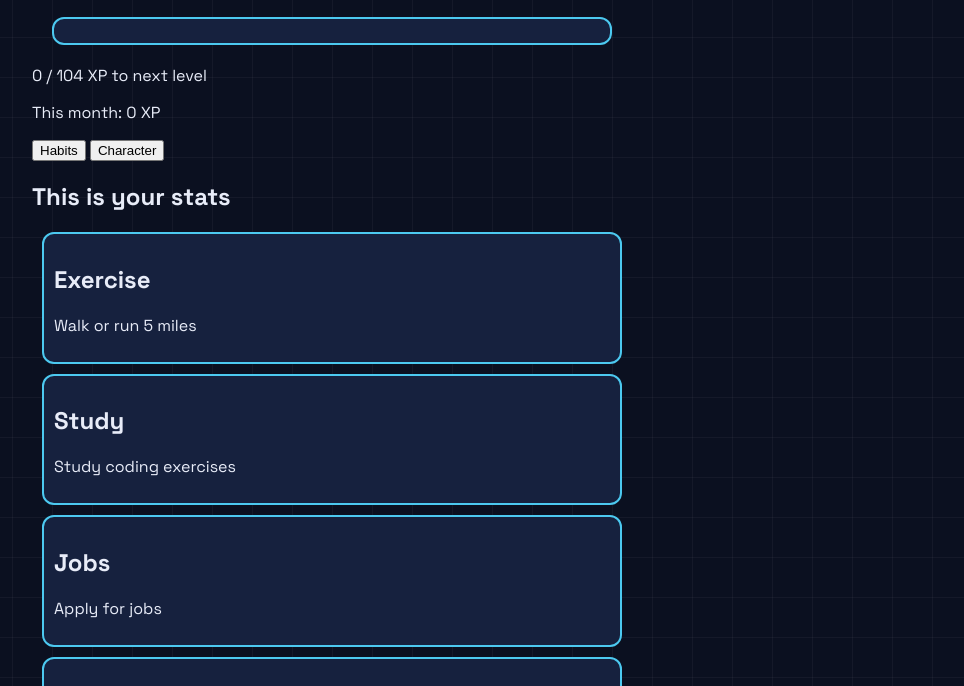
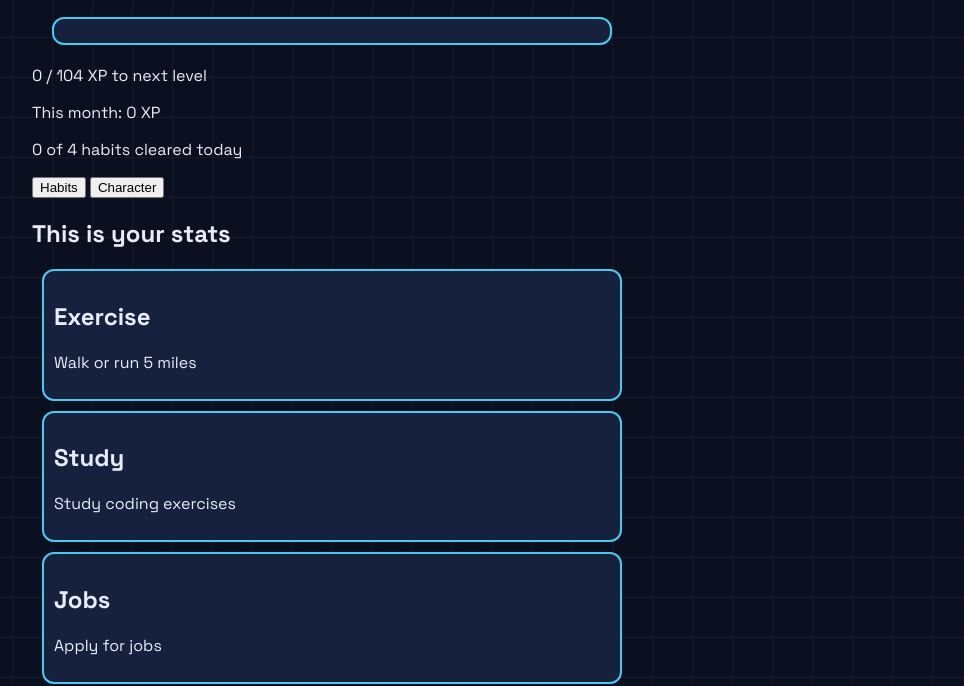
Before and after one commit to TytheITGuy/skill-sheet, a plain HTML site: page index.html in a window 1280 px wide. Shown: the part 123-809 px from the top of the page, without its empty margins (308-1272 px from the left). Drawn offline with Linux system fonts and the light colour scheme.

Commit message:
Add cleared-today counter

```diff
--- a/app.js
+++ b/app.js
@@ -113,6 +113,15 @@ function updateDisplay() {
   document.getElementById("xp-fill").style.width = percent + "%";
   document.getElementById("month-xp").textContent = monthXP;
 
+   const activeToday = habits.filter(function (habit) {
+    return habit.days.includes(new Date().getDay());
+  });
+  const clearedToday = activeToday.filter(function (habit) {
+    return doneIds.includes(habit.id);
+  });
+  document.getElementById("today-progress").textContent = clearedToday.length + " of " + activeToday.length + " habits cleared today";
+
+
   if (info.level >= MAX_LEVEL) {
     document.getElementById("xp-progress").textContent = "MAX LEVEL";
     document.getElementById("xp-fill").style.width = "100%";
--- a/index.html
+++ b/index.html
@@ -13,6 +13,7 @@
         </div>
         <p id="xp-progress"></p>
         <p>This month: <span id="month-xp">0</span> XP</p>
+        <p id="today-progress"></p>
 
 
         <div class ="tabs">
```
